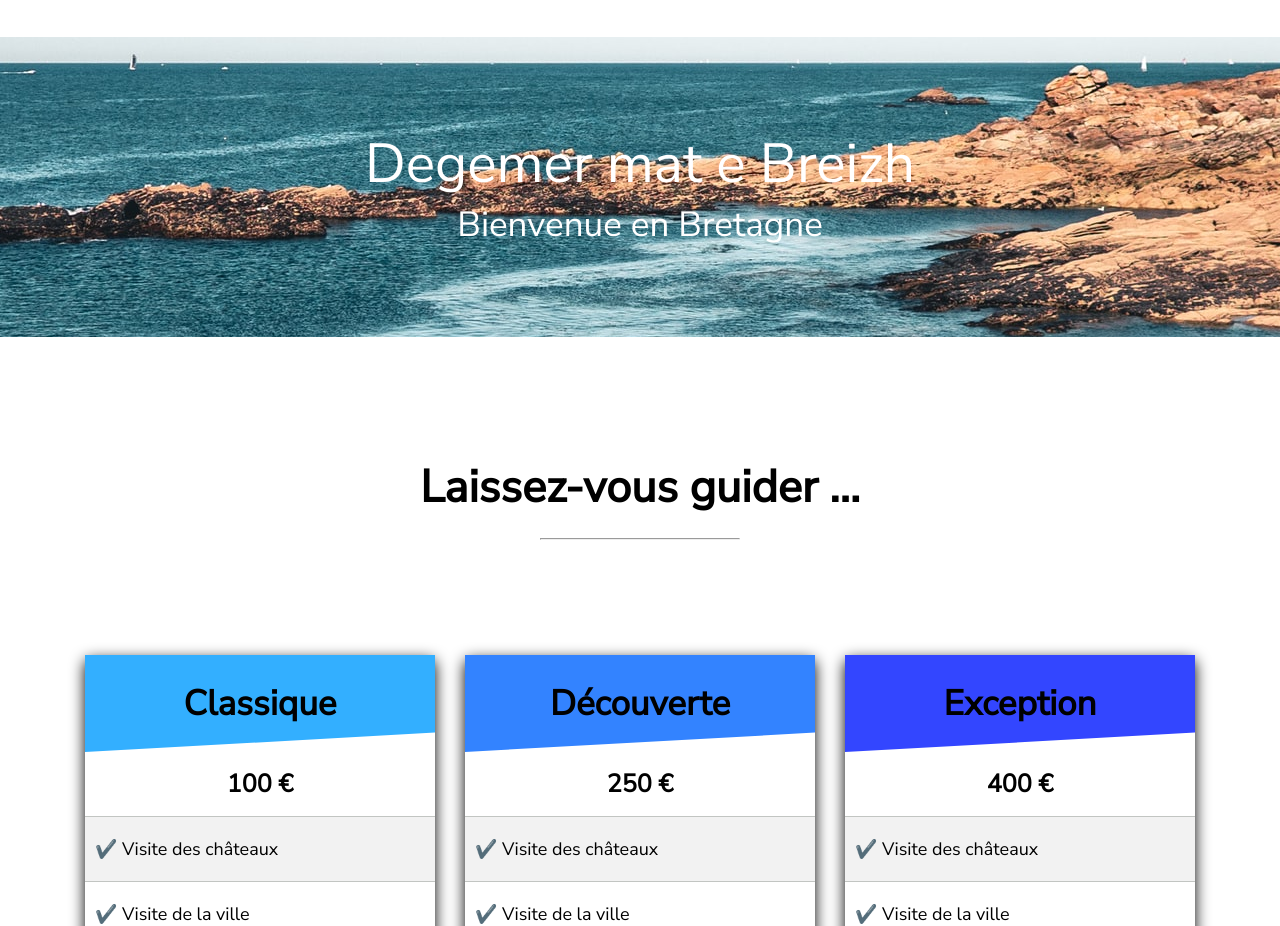
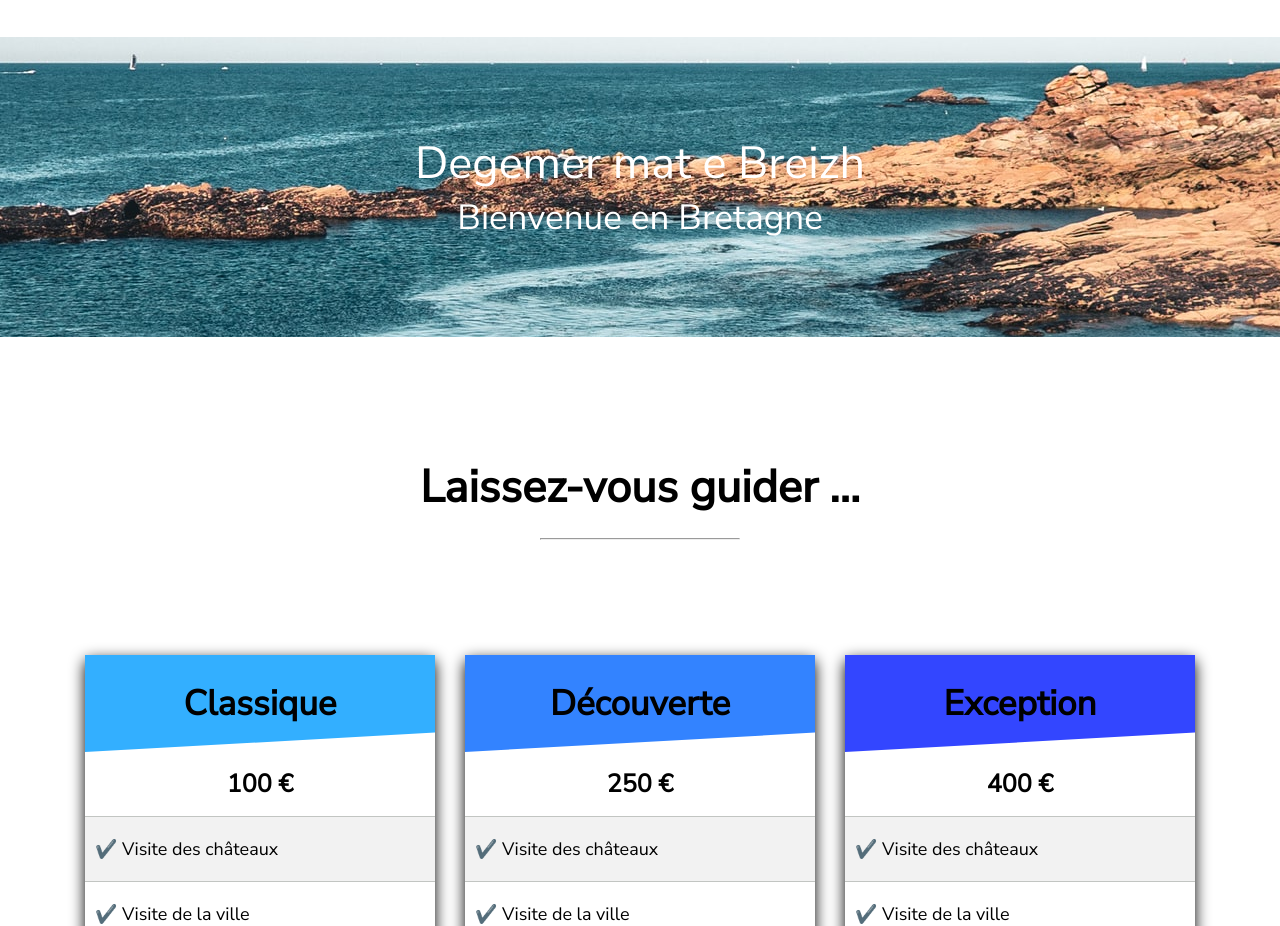
Before and after one commit to MaximHivin/site-bretagne, a plain HTML site: page index.html in a window 1280 px wide. Shown: the part 1433-2359 px from the top of the page. Drawn offline with Linux system fonts and the light colour scheme; a web font is replaced by a local one.

Commit message:
changement parallax

```diff
--- a/style.css
+++ b/style.css
@@ -316,7 +316,7 @@ flex-direction: column;
 }
 
 .parallax p {
-    font-size: 55px;
+    font-size: 45px;
     color: white;
 }
 
```
